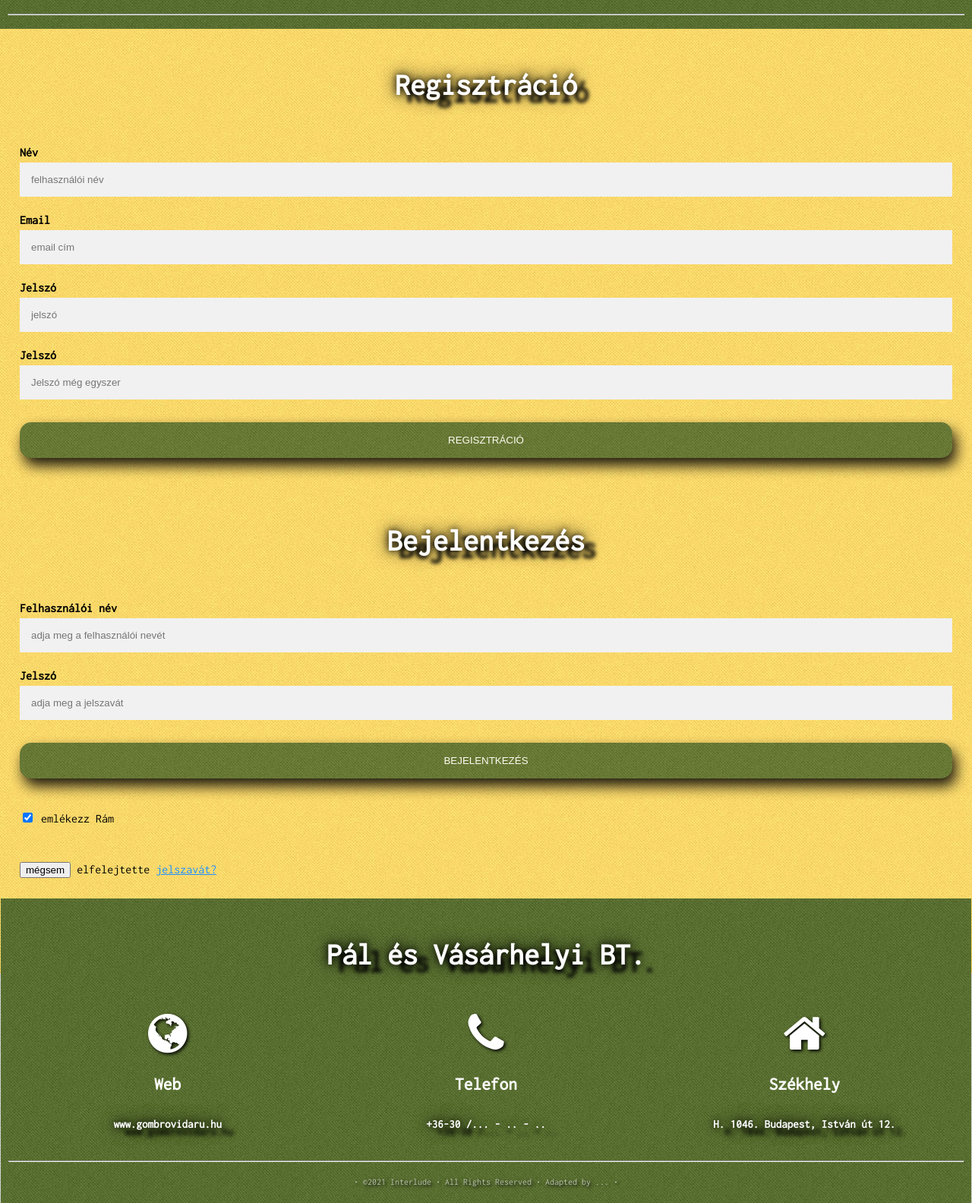
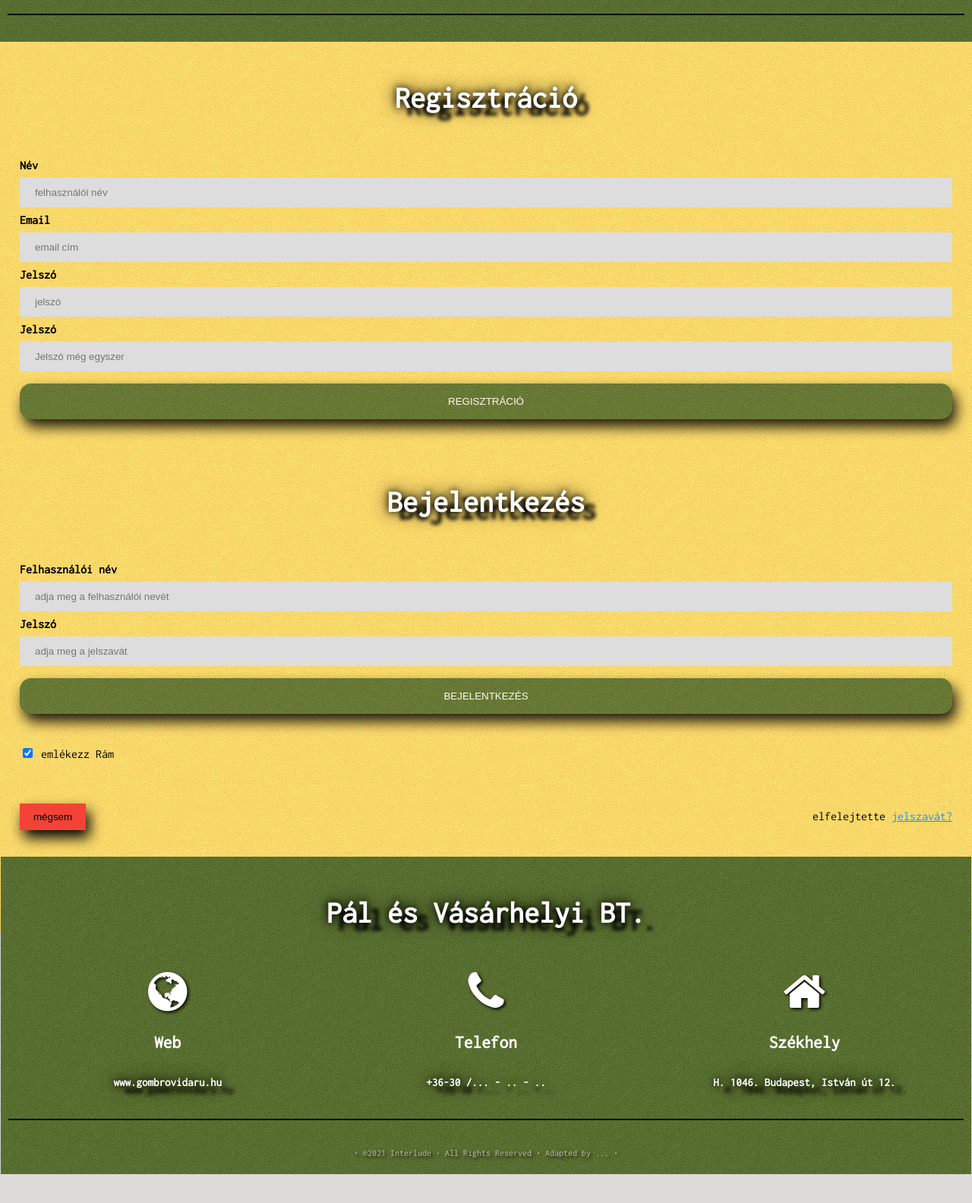
Before and after one commit to l4kyxa/AFP2021_1_LB_A, a PHP site: page /bejelentkezes.php in a window 1280 px wide. Shown: the part 54-1638 px from the top of the page at 76% size. After the commit the page ends 1600 px from the top, so only its background shows below. Run offline with PHP 8.4, Linux system fonts and the light colour scheme.

Commit message:
style.css- login rész létrehozása és formázása

```diff
--- a/Front-End/css/style.css
+++ b/Front-End/css/style.css
@@ -563,3 +563,71 @@ a {
 }
 
 /**************************************************************/
+
+/* login*/
+input[type=text], input[type=password] {
+	width: 100%;
+	padding: 12px 20px;
+	margin: 8px 0;
+	display: inline-block;
+	border: 0px solid #ccc;
+	box-sizing: border-box;
+	background-color: #ddd;
+}
+
+button {
+	color: #030303;
+	padding: 14px 20px;
+	margin: 8px 0;
+	border: none;
+	cursor: pointer;
+	width: 100%;
+	box-shadow: 5px 10px 18px #030303;
+}
+
+button:hover {
+	opacity: 0.8;
+}
+
+.cancelbtn {
+	width: auto;
+	padding: 10px 18px;
+	background-color: #f44336;
+}
+
+.imgcontainer {
+	text-align: center;
+	margin: 24px 0 12px 0;
+}
+
+img.avatar {
+	width: 10%;
+	border-radius: 50%;
+}
+
+.container {
+	padding: 16px;
+}
+
+span.psw {
+	float: right;
+	padding-top: 16px;
+}
+
+hr {
+	border: 1px solid #030303;
+	margin-bottom: 25px;
+}
+
+@media screen and (max-width: 300px) {
+	span.psw {
+		display: block;
+		float: none;
+	}
+	.cancelbtn {
+		width: 100%;
+	}
+}
+
+
+/**************************************************************/
```
